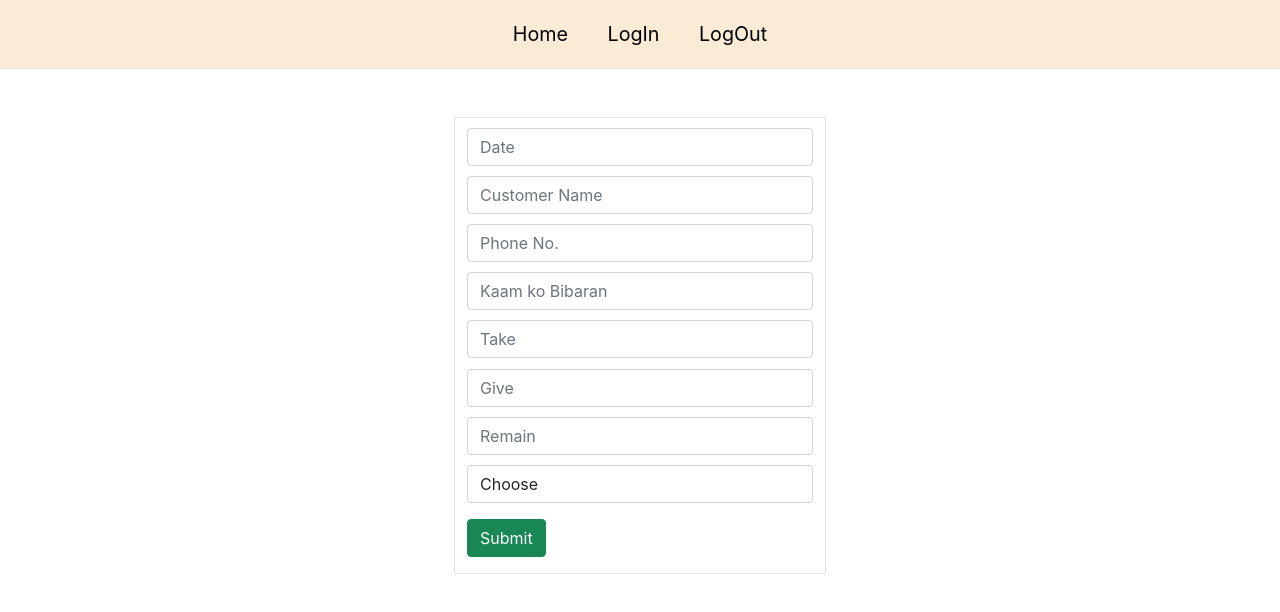
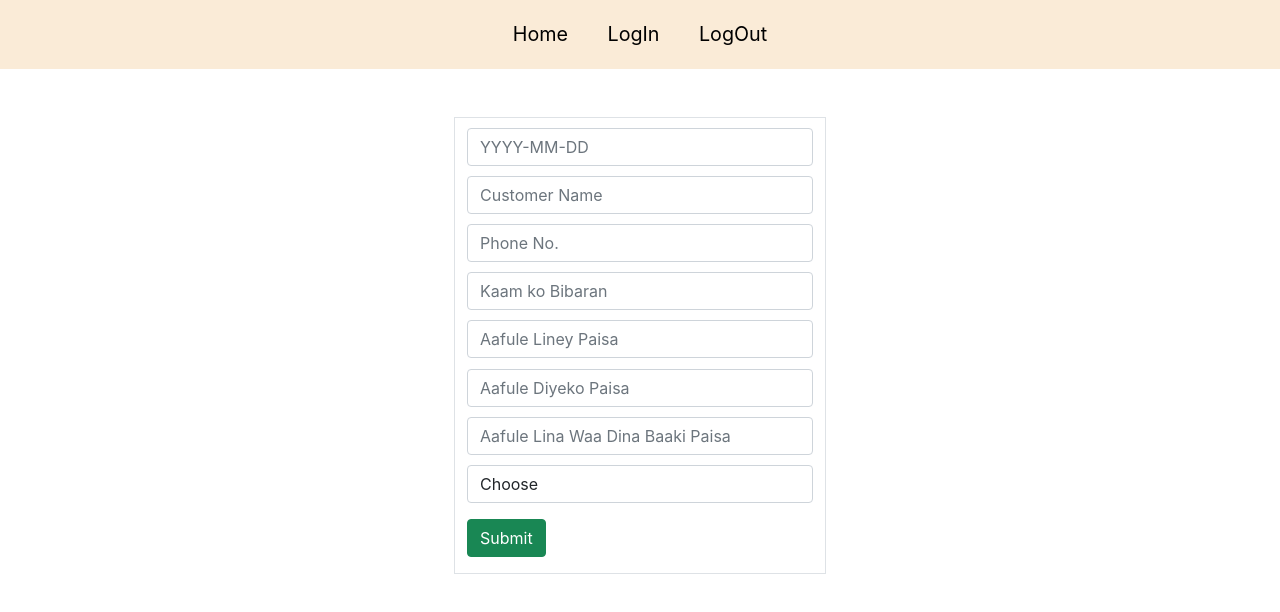
Before and after one commit to amit3512/ramkumarpradhan, a React (Create React App) app in the folder client/: page /main in a window 1280 px wide. Shown: the top 612 px of the page. Built offline with nearby package versions, Linux system fonts and the light colour scheme; no server answers.

Commit message:
Update CreateUser.js

```diff
--- a/client/src/components/CreateUser.js
+++ b/client/src/components/CreateUser.js
@@ -29,7 +29,7 @@ return(
 
                                     <div className="form-group">
 
-                                        <input type="text" className="form-control" id="formGroupExampleInput" placeholder="Date"
+                                        <input type="text" className="form-control" id="formGroupExampleInput" placeholder="YYYY-MM-DD"
                                         name="date" value={date} onChange={handleDate}/>
 
                                     </div>
@@ -55,19 +55,19 @@ return(
 
                                     <div className="form-group">
 
-                                        <input type="text" className="form-control" id="formGroupExampleInput4" placeholder="Take"
+                                        <input type="text" className="form-control" id="formGroupExampleInput4" placeholder="Aafule Liney Paisa"
                                         name="take" value={take} onChange={handleTake}/>
 
                                     </div>
                                     <div className="form-group">
 
-                                        <input type="text" className="form-control" id="formGroupExampleInput5" placeholder="Give"
+                                        <input type="text" className="form-control" id="formGroupExampleInput5" placeholder="Aafule Diyeko Paisa"
                                         name="give" value={give} onChange={handleGive}/>
 
                                     </div>
                                     <div className="form-group">
 
-                                        <input type="text" className="form-control" id="formGroupExampleInput6" placeholder="Remain"
+                                        <input type="text" className="form-control" id="formGroupExampleInput6" placeholder="Aafule Lina Waa Dina Baaki Paisa"
                                         name="remain" value={remain} onChange={handleRemain}/>
 
                                     </div>
```
